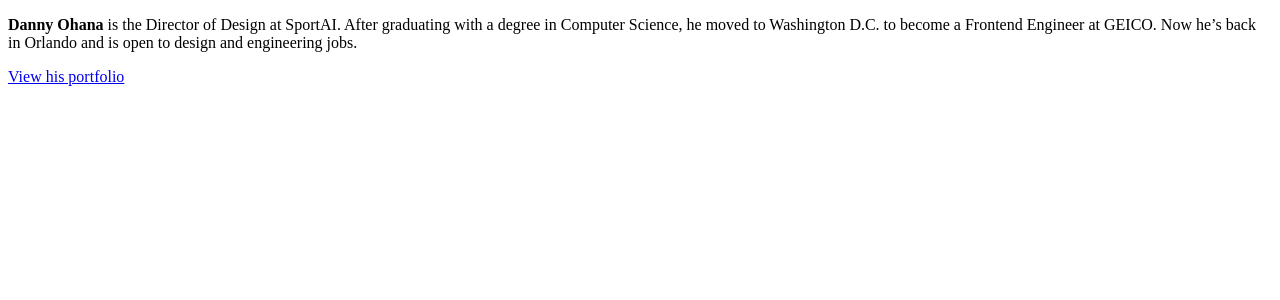
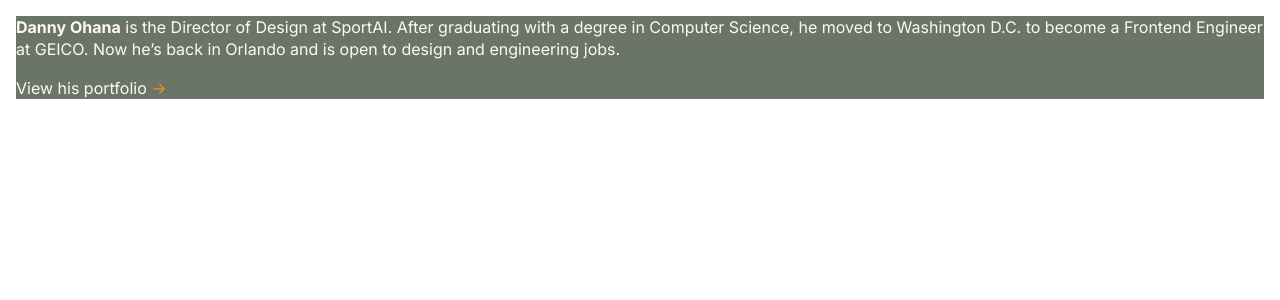
Before and after one commit to ohana23/corner-of-the-internet, a Next.js app: page / in a window 1280 px wide. Shown: the top 300 px of the page. Built offline with nearby package versions, Linux system fonts and the light colour scheme.

Commit message:
font and colors

```diff
--- a/pages/index.js
+++ b/pages/index.js
@@ -1,16 +1,23 @@
+import styles from "../styles.module.css";
+
 function HomePage() {
   return (
-    <div>
-      <p>
+    <body className={styles.body}>
+      <p className={styles.p}>
         <strong>Danny Ohana</strong> is the Director of Design at SportAI. After
         graduating with a degree in Computer Science, he moved to Washington
         D.C. to become a Frontend Engineer at GEICO. Now he’s back in Orlando
         and is open to design and engineering jobs.
       </p>
-      <a href="https://dannyohana.notion.site/1dd82f4365844b1fa4f9f278779715c2?v=308033fb2d8a4f878d0809a901db5c33">
-        <p>View his portfolio</p>
+      <a
+        className={styles.a}
+        href="https://dannyohana.notion.site/1dd82f4365844b1fa4f9f278779715c2?v=308033fb2d8a4f878d0809a901db5c33"
+      >
+        <p>
+          View his portfolio <span className={styles.orange}>{"->"}</span>
+        </p>
       </a>
-    </div>
+    </body>
   );
 }
 
--- /dev/null
+++ b/styles.module.css
@@ -0,0 +1,21 @@
+@import url("https://fonts.googleapis.com/css2?family=Inter:wght@400;500;700&display=swap");
+
+.body {
+  background-color: #6a7467;
+  color: #fff9f4;
+  font-family: "Inter", sans-serif;
+  line-height: 140%;
+}
+
+.a {
+  color: #fff9f4;
+  text-decoration: none;
+}
+
+.a:hover {
+  color: #ff8e0d;
+}
+
+.orange {
+  color: #ff8e0d;
+}
```
